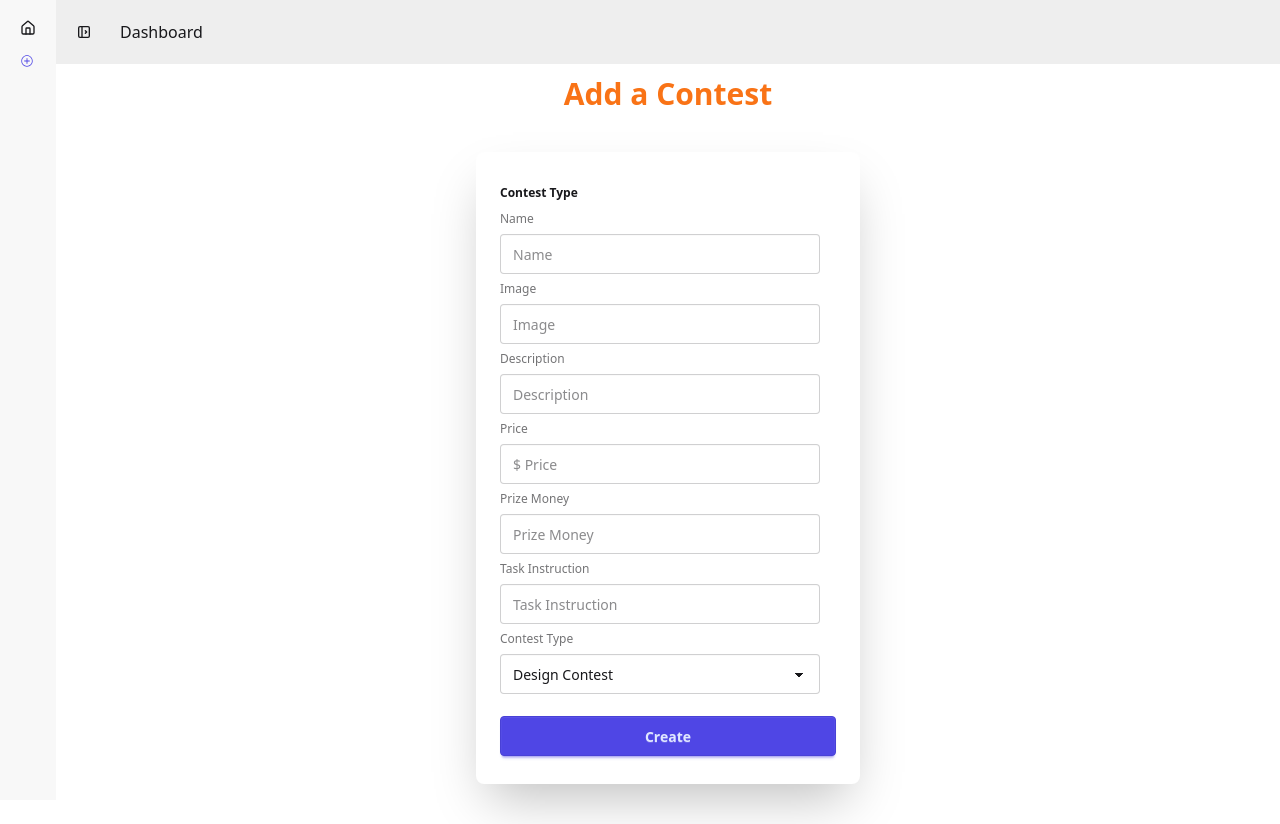
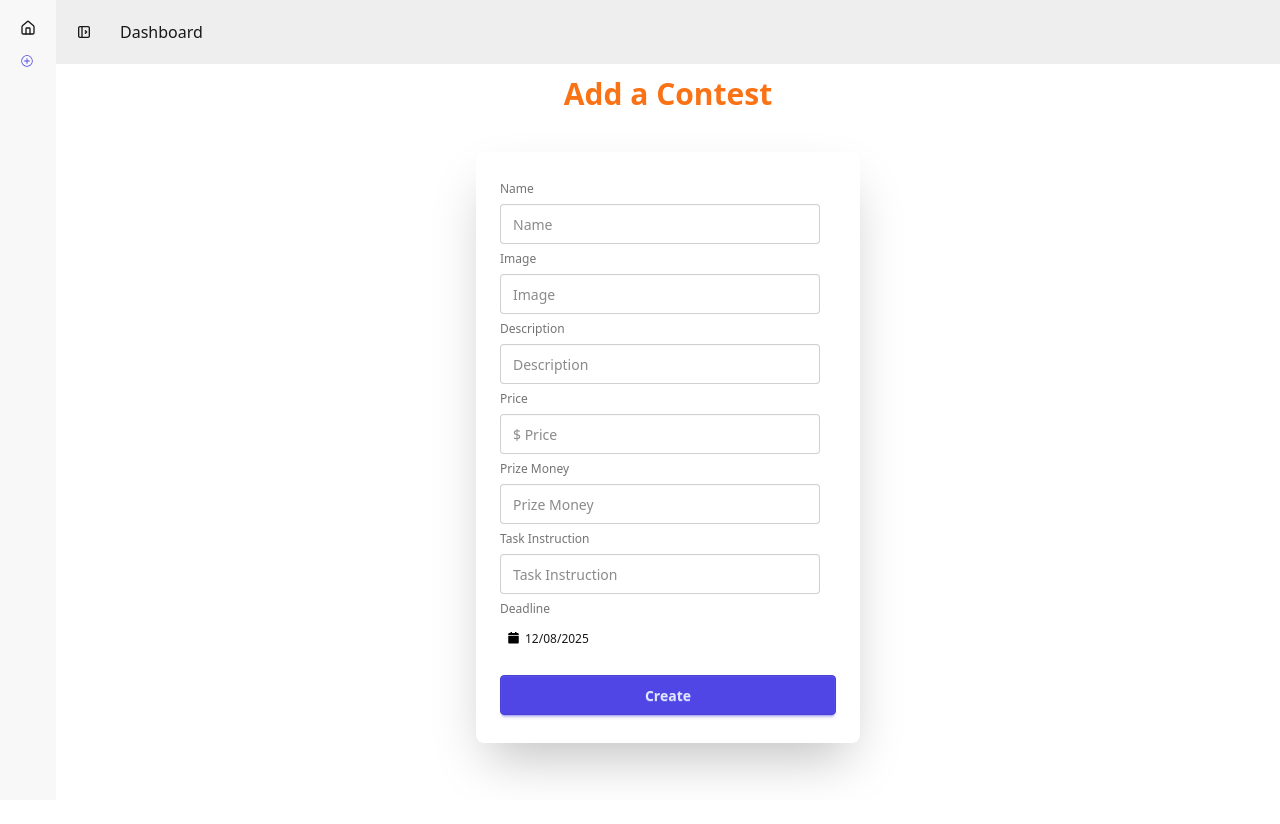
Before and after one commit to juhaer009/contest-hub-client, a React app: page /dashboard/add-contest in a window 1280 px wide. After the commit the page ends 800 px from the top, so only its background shows below. Built offline with nearby package versions, Linux system fonts and the light colour scheme; no server answers; the HTML template or start-up script is replaced by a standard one.

Commit message:
created axiosSecure hook

```diff
--- /dev/null
+++ b/src/hooks/useAxiosSecure.jsx
@@ -0,0 +1,20 @@
+import axios from "axios";
+import { useContext, useEffect } from "react";
+import { AuthContext } from "../Provider/AuthProvider";
+
+const axiosSecure = axios.create({
+  baseURL: "http://localhost:5173",
+});
+
+const useAxiosSecure = () => {
+  const { user } = useContext(AuthContext);
+  useEffect(() => {
+    axiosSecure.interceptors.request.use((config) => {
+      config.headers.Authorization = `Bearer ${user?.accessToken}`;
+      return config;
+    });
+  }, [user]);
+  return axiosSecure;
+};
+
+export default useAxiosSecure;
--- a/src/pages/DashboardPages/AddContest.jsx
+++ b/src/pages/DashboardPages/AddContest.jsx
@@ -1,11 +1,15 @@
+import { useState } from "react";
 import DatePicker from "react-datepicker";
 import { useForm } from "react-hook-form";
 // import "cally";
+import "react-datepicker/dist/react-datepicker.css";
 
 const AddContest = () => {
   const { register, handleSubmit } = useForm();
+  const [selectedDate, setSelectedDate] = useState(new Date());
   const handleAddContest = (data) => {
     console.log(data);
+    console.log(selectedDate);
   };
   return (
     <div className="my-3">
@@ -23,7 +27,6 @@ const AddContest = () => {
                 {...register("name")}
                 placeholder="Name"
               />
-
               <label className="label">Image</label>
               <input
                 type="text"
@@ -31,7 +34,6 @@ const AddContest = () => {
                 {...register("image ")}
                 placeholder="Image"
               />
-
               <label className="label">Description</label>
               <input
                 type="text"
@@ -39,7 +41,6 @@ const AddContest = () => {
                 {...register("description")}
                 placeholder="Description"
               />
-
               <label className="label">Price</label>
               <input
                 type="number"
@@ -47,7 +48,6 @@ const AddContest = () => {
                 {...register("price")}
                 placeholder="$ Price"
               />
-
               <label className="label">Prize Money</label>
               <input
                 type="number"
@@ -55,7 +55,6 @@ const AddContest = () => {
                 {...register("prizeMoney")}
                 placeholder="Prize Money"
               />
-
               <label className="label">Task Instruction</label>
               <input
                 type="text"
@@ -63,68 +62,12 @@ const AddContest = () => {
                 {...register("taskInstruction")}
                 placeholder="Task Instruction"
               />
-
-              {/* <label className="label">Contest Type</label>
-              <input
-                type="text"
-                className="input"
-                {...register("contestType")}
-                placeholder="Contest Type"
-              /> */}
-              <label className="label">Contest Type</label>
-              <legend className="fieldset-legend">Contest Type</legend>
-              <select {...register("contestType")} defaultValue="Pick a contest type" className="select">
-                <option disabled={true}>Pick a Contest type</option>
-                <option>Design Contest</option>
-                <option>Photography Contest</option>
-                <option>Hackathon</option>
-                <option>Gaming Tournament</option>
-                <option>Coding Contest</option>
-              </select>
-
-              {/* <label className="label">Deadline</label>
-              <button
-                popoverTarget="cally-popover1"
-                className="input input-border"
-                id="cally1"
-                // style="anchorName:--cally1"
-              >
-                Pick a date
-              </button>
-              <div
-                popover
-                id="cally-popover1"
-                className="dropdown bg-base-100 rounded-box shadow-lg"
-                // style="positionAnchor:--cally1"
-              >
-                <calendar-date
-                  class="cally"
-                //   onchange={
-                //     (document.getElementById("cally1").innerText = this.value)
-                //   }
-                >
-                  <svg
-                    aria-label="Previous"
-                    className="fill-current size-4"
-                    slot="previous"
-                    xmlns="http://www.w3.org/2000/svg"
-                    viewBox="0 0 24 24"
-                  >
-                    <path d="M15.75 19.5 8.25 12l7.5-7.5"></path>
-                  </svg>
-                  <svg
-                    aria-label="Next"
-                    className="fill-current size-4"
-                    slot="next"
-                    xmlns="http://www.w3.org/2000/svg"
-                    viewBox="0 0 24 24"
-                  >
-                    <path d="m8.25 4.5 7.5 7.5-7.5 7.5"></path>
-                  </svg>
-                  <calendar-month></calendar-month>
-                </calendar-date>
-              </div> */}
-
+              <label className="label">Deadline</label>
+              <DatePicker
+                showIcon
+                selected={selectedDate}
+                onChange={setSelectedDate}
+              />
               <button className="btn btn-primary mt-4">Create</button>
             </fieldset>
           </form>
```
